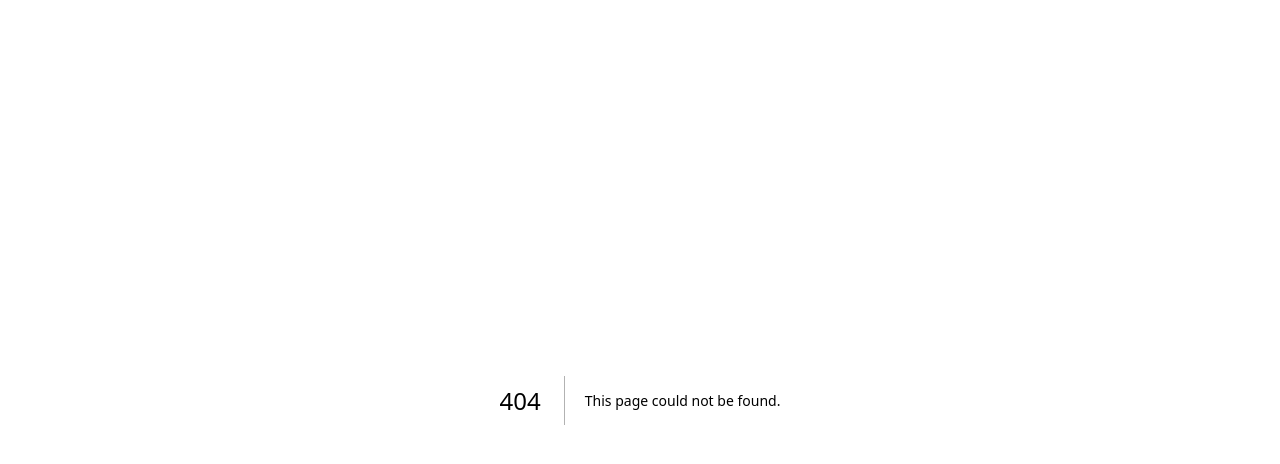
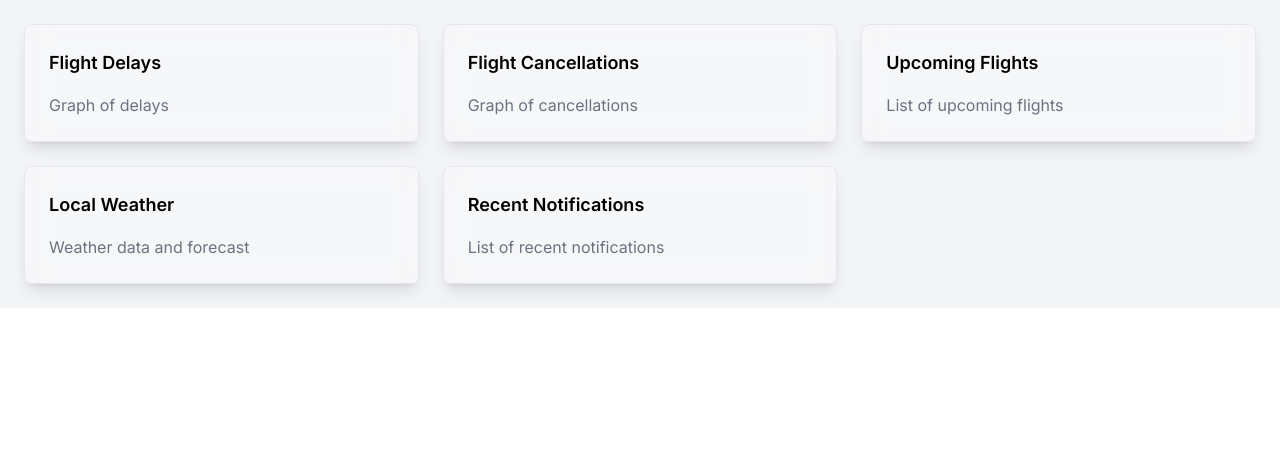
Before and after one commit to Kerushani/sky-line, a Next.js app in the folder frontend/: page /dashboard in a window 1280 px wide. Before the commit this address had no page. Shown: the top 464 px of the page. Built offline with nearby package versions, Linux system fonts and the light colour scheme.

Commit message:
Added simple layout
More changes will be made in the future

```diff
--- /dev/null
+++ b/frontend/src/app/dashboard/page.tsx
@@ -0,0 +1,38 @@
+import Widget from "@/components/Widget";
+
+export default function Page() {
+  return (
+    <div className="flex">
+      <main className="flex-1 p-6 bg-gray-100">
+        <div className="grid grid-cols-1 sm:grid-cols-2 lg:grid-cols-3 gap-6">
+          {/* Top Row: 3 smaller widgets */}
+          <div className="col-span-1">
+            <Widget title="Flight Delays">
+              <div>Graph of delays</div>
+            </Widget>
+          </div>
+          <div className="col-span-1">
+            <Widget title="Flight Cancellations">
+              <div>Graph of cancellations</div>
+            </Widget>
+          </div>
+          <div className="col-span-1">
+            <Widget title="Upcoming Flights">
+              <div>List of upcoming flights</div>
+            </Widget>
+          </div>
+          <div className="col-span-1">
+            <Widget title="Local Weather">
+              <div>Weather data and forecast</div>
+            </Widget>
+          </div>
+          <div className="col-span-1">
+            <Widget title="Recent Notifications">
+              <div>List of recent notifications</div>
+            </Widget>
+          </div>
+        </div>
+      </main>
+    </div>
+  );
+}
```
